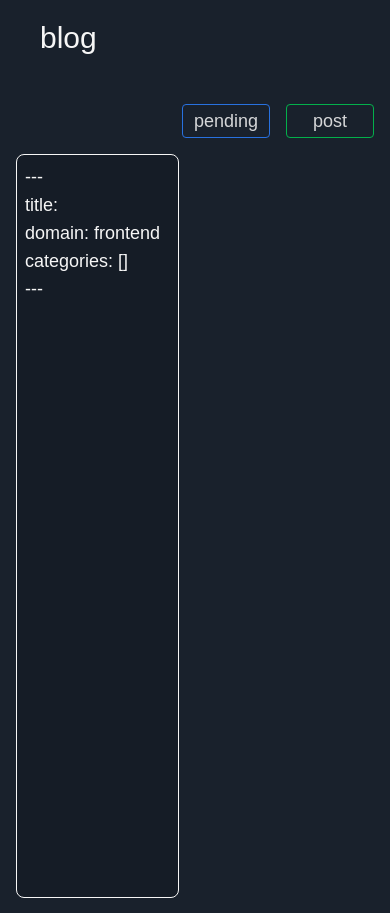
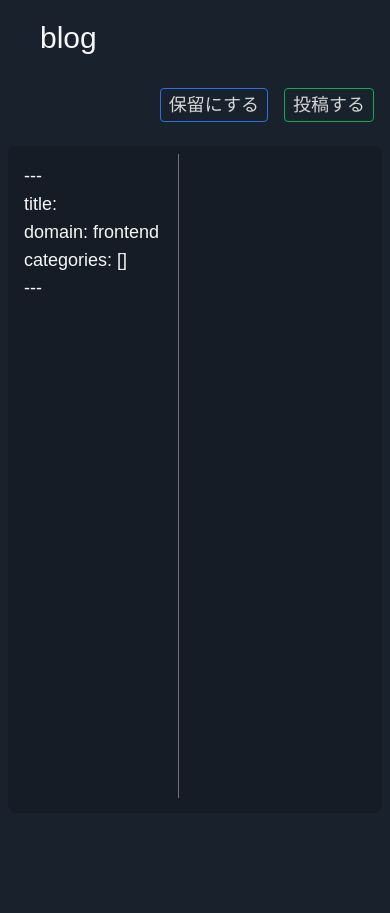
Before and after one commit to washizawa83/my-blog-app, a Next.js app: page /admin/new-post in a window 390 px wide. After the commit the page ends 844 px from the top, so only its background shows below. Built offline with nearby package versions, Linux system fonts and the light colour scheme.

Commit message:
UI修正

```diff
--- a/src/app/components/features/admin/AdminMenuButton.tsx
+++ b/src/app/components/features/admin/AdminMenuButton.tsx
@@ -33,7 +33,7 @@ export const AdminMenuButton = ({ articleId }: Props) => {
   ]
 
   return (
-    <div className="flex justify-end mb-4">
+    <div className="flex justify-end mb-2">
       <Tooltip options={tooltipOptions} />
     </div>
   )
--- a/src/app/components/features/admin/ErrorBoundary.tsx
+++ b/src/app/components/features/admin/ErrorBoundary.tsx
@@ -37,8 +37,9 @@ export class ErrorBoundary extends React.Component<Props, State> {
   render() {
     if (this.state.hasError) {
       return (
-        <span style={{ color: 'red' }}>
+        <span className="flex items-center text-red-500">
           <BsExclamationCircle />
+          <span className="ml-2 text-sm">フロントマターの入力が不正です</span>
         </span>
       )
     }
--- a/src/app/components/features/admin/MdxEditor.tsx
+++ b/src/app/components/features/admin/MdxEditor.tsx
@@ -125,10 +125,10 @@ export const MdxEditor = ({ editorialArticle }: Props) => {
         validateArticle={validateArticle}
         editorialArticleId={editorialArticle?.id}
       />
-      <div className="flex w-full p-2">
+      <div className="flex w-full p-2 bg-article rounded-lg">
         <div className="w-1/2 pr-4">
           <textarea
-            className="w-full border rounded-lg resize-none outline-none text-lg p-2 h-mdx-editor bg-article"
+            className="w-full resize-none outline-none text-lg p-2 h-mdx-editor border-r border-zinc-500"
             rows={30}
             value={mdxString}
             onChange={(e) => setMdxString(e.target.value)}
--- a/src/app/components/features/admin/MdxEditorHeader.tsx
+++ b/src/app/components/features/admin/MdxEditorHeader.tsx
@@ -35,13 +35,17 @@ export const MdxEditorHeader = ({
     }
   }
   return (
-    <div className="flex justify-end w-full p-2">
+    <div className="flex justify-end w-full p-2 mb-4">
       <div>
-        <Button label="pending" color="blue" handleClick={() => post(false)} />
+        <Button
+          label="保留にする"
+          color="blue"
+          handleClick={() => post(false)}
+        />
       </div>
       <div className="ml-4">
         <Button
-          label={`${isEdit ? 'edit' : 'post'}`}
+          label={`${isEdit ? '編集を完了' : '投稿する'}`}
           color="green"
           handleClick={() => post(true)}
         />
--- a/src/app/components/features/article/ArticleItem.tsx
+++ b/src/app/components/features/article/ArticleItem.tsx
@@ -29,16 +29,18 @@ export const ArticleItem = ({ article, ...variants }: Props) => {
   return (
     <Link href={redirectUrl}>
       <div className={listItem({ ...variants })}>
-        <h3 className="text-2xl h-10 mb-3">{article.title}</h3>
+        <h3 className="text-2xl min-h-10 mb-3 line-clamp-2">{article.title}</h3>
         <div className="flex justify-between">
-          <ul className="flex">
+          <ul className="flex flex-wrap">
             {article.articleCategory.map((category, i) => (
-              <li key={i} className="mr-2">
+              <li key={i} className="mr-2 py-1">
                 <Chip label={category.name} />
               </li>
             ))}
           </ul>
-          <span>{article.createdAt.toLocaleDateString('ja-JP')}</span>
+          <span className="flex items-end">
+            {article.createdAt.toLocaleDateString('ja-JP')}
+          </span>
         </div>
       </div>
     </Link>
--- a/src/app/components/layouts/PageLayout.tsx
+++ b/src/app/components/layouts/PageLayout.tsx
@@ -7,7 +7,7 @@ type Props = {
 export const PageLayout = ({ children }: Props) => {
   return (
     <div
-      className={`w-content xl:w-5/6 xl:px-0 w-full mx-auto md:px-8 px-2 h-full mt-24`}
+      className={`w-content xl:w-5/6 xl:px-0 w-full mx-auto md:px-8 px-2 h-full mt-20`}
     >
       {children}
     </div>
--- a/src/app/components/ui/Tooltip.tsx
+++ b/src/app/components/ui/Tooltip.tsx
@@ -1,6 +1,6 @@
 'use client'
 
-import { useState } from 'react'
+import { useEffect, useRef, useState } from 'react'
 import { FiMoreVertical } from 'react-icons/fi'
 import { IconContext } from 'react-icons/lib'
 
@@ -16,20 +16,37 @@ type Props = {
 
 export const Tooltip = ({ options }: Props) => {
   const [isOpenMenu, setIsOpenMenu] = useState(false)
+  const menuRef = useRef<HTMLDivElement>(null)
   const onClickMenu = (callback: () => void) => {
     setIsOpenMenu(false)
     callback()
   }
 
+  useEffect(() => {
+    const handleClickOutside = (event: MouseEvent) => {
+      if (menuRef.current && !menuRef.current.contains(event.target as Node)) {
+        setIsOpenMenu(false)
+      }
+    }
+
+    document.addEventListener('mousedown', handleClickOutside)
+    return () => {
+      document.removeEventListener('mousedown', handleClickOutside)
+    }
+  }, [])
+
   return (
-    <div className="relative bg-slate-700 hover:bg-slate-600 rounded-full p-1 cursor-pointer">
+    <div
+      ref={menuRef}
+      className="relative bg-slate-700 hover:bg-slate-600 rounded-full p-1 cursor-pointer"
+    >
       <span onClick={() => setIsOpenMenu(!isOpenMenu)}>
         <IconContext.Provider value={{ size: '20px' }}>
           <FiMoreVertical />
         </IconContext.Provider>
       </span>
       {isOpenMenu && (
-        <div className="absolute -bottom-18 right-0">
+        <div className="absolute -bottom-18 right-0 shadow-lg">
           <div className="min-w-32 rounded-lg overflow-hidden">
             <ul>
               {options.map((option, i) => (
--- a/src/app/globals.css
+++ b/src/app/globals.css
@@ -22,7 +22,7 @@
 
 @layer utilities {
   .h-mdx-editor {
-    height: calc(100vh - 100px);
+    height: calc(100vh - 200px);
   }
   .bg-article {
     background-color: #151C26;
--- a/src/app/pages/article/detail/[id]/page.tsx
+++ b/src/app/pages/article/detail/[id]/page.tsx
@@ -22,14 +22,14 @@ export default async function ArticleDetailPage({
   return (
     <PageLayout>
       <div className="pb-8 border-b-2 border-zinc-500">
+        {isLogin && <AdminMenuButton articleId={id} />}
         <div className="flex justify-between items-center">
           <h2 className="text-2xl mb-4 font-bold">{article.title}</h2>
-          {isLogin && <AdminMenuButton articleId={id} />}
         </div>
         <div className="flex justify-between">
-          <ul className="flex">
+          <ul className="flex flex-wrap">
             {article.articleCategory.map((category, i) => (
-              <li key={i} className="mr-2">
+              <li key={i} className="mr-2 py-1">
                 <Chip label={category.name} />
               </li>
             ))}
```
